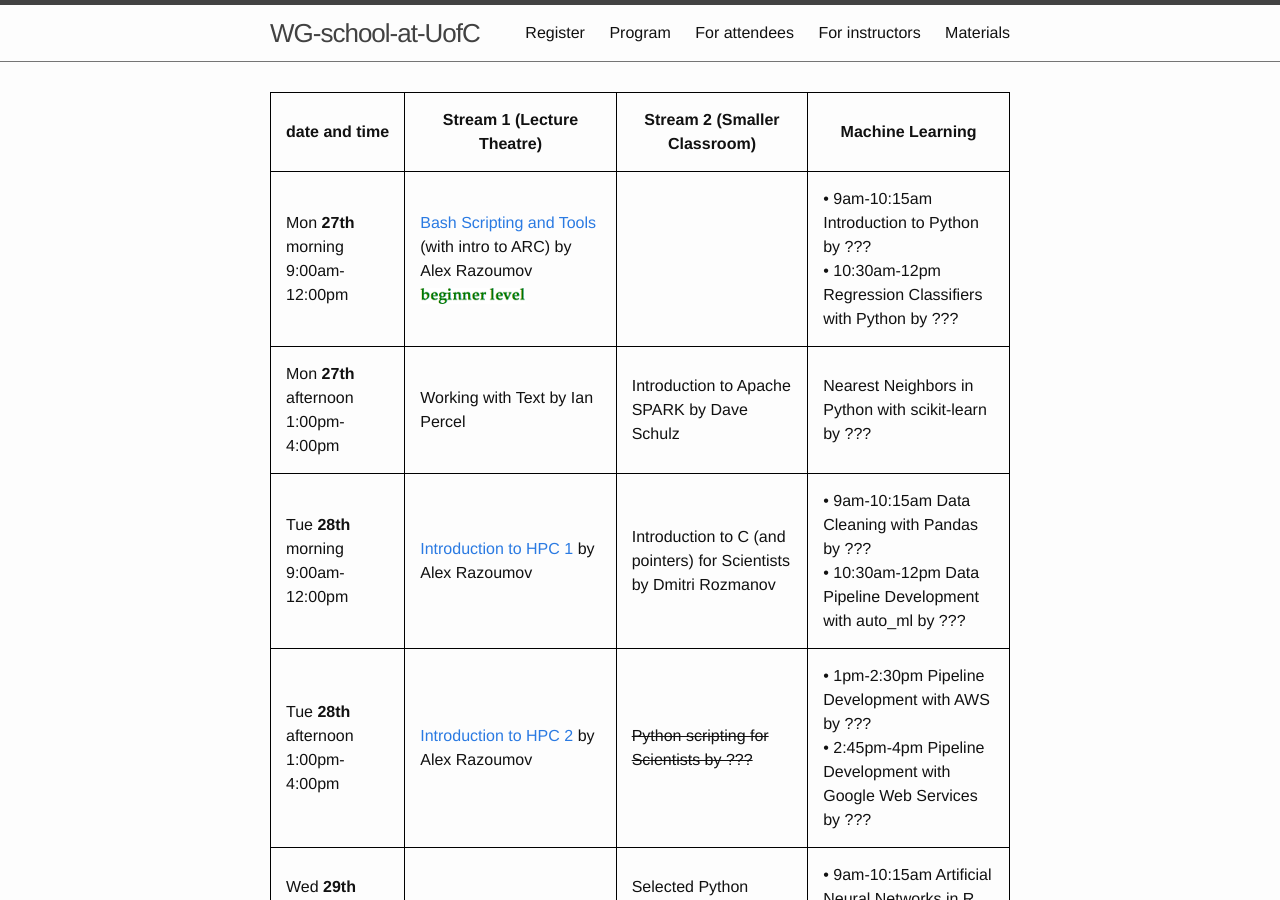
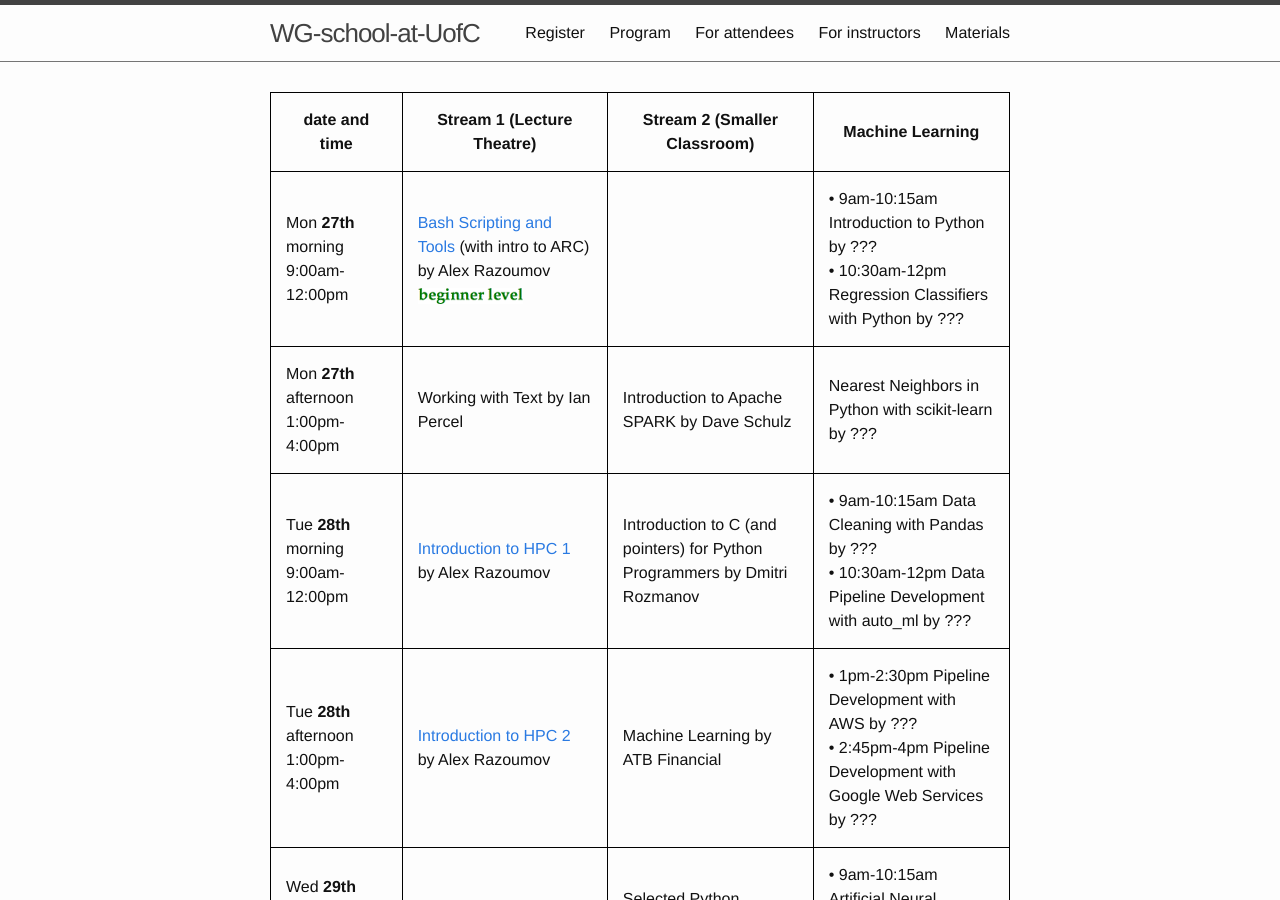
Before and after one commit to WestGrid/ubcSummerSchool2019, a Jekyll site: the page built from 1-program.md, in a window 1280 px wide and 900 px high. Built offline with Jekyll 4.4.1, drawn with Linux system fonts in a browser that asks for light colours.

Commit message:
2019-Feb-25 12:42

```diff
--- a/1-program.md
+++ b/1-program.md
@@ -12,8 +12,8 @@ nav: true
 | ------------- | --------------- | ----------------- | ----------------- |
 | Mon **27th** morning 9:00am-12:00pm | [Bash Scripting and Tools](bash) (with intro to ARC) by Alex Razoumov {{beginner}} | | • 9am-10:15am Introduction to Python by ??? <br> • 10:30am-12pm Regression Classifiers with Python by ??? |
 | Mon **27th** afternoon 1:00pm-4:00pm | Working with Text by Ian Percel | Introduction to Apache SPARK by Dave Schulz | Nearest Neighbors in Python with scikit-learn by ??? |
-| Tue **28th** morning 9:00am-12:00pm | [Introduction to HPC 1](introHPC) by Alex Razoumov | Introduction to C (and pointers) for Scientists by Dmitri Rozmanov | • 9am-10:15am Data Cleaning with Pandas by ??? <br> • 10:30am-12pm Data Pipeline Development with auto_ml by ??? |
-| Tue **28th** afternoon 1:00pm-4:00pm | [Introduction to HPC 2](introHPC) by Alex Razoumov | <strike>Python scripting for Scientists by ???</strike> | • 1pm-2:30pm Pipeline Development with AWS by ??? <br> • 2:45pm-4pm Pipeline Development with Google Web Services by ??? |
+| Tue **28th** morning 9:00am-12:00pm | [Introduction to HPC 1](introHPC) by Alex Razoumov | Introduction to C (and pointers) for Python Programmers by Dmitri Rozmanov | • 9am-10:15am Data Cleaning with Pandas by ??? <br> • 10:30am-12pm Data Pipeline Development with auto_ml by ??? |
+| Tue **28th** afternoon 1:00pm-4:00pm | [Introduction to HPC 2](introHPC) by Alex Razoumov | Machine Learning by ATB Financial | • 1pm-2:30pm Pipeline Development with AWS by ??? <br> • 2:45pm-4pm Pipeline Development with Google Web Services by ??? |
 | Wed **29th** morning 9:00am-12:00pm | [Scientific Visualization 1](visualization) by Alex Razoumov | Selected Python libraries for Researchers by Ian Percel | • 9am-10:15am Artificial Neural Networks in R by ??? <br> • 10:30am-12pm ANFIS with R by ??? |
 | Wed **29th** afternoon 1:00pm-4:00pm | [Scientific Visualization 2](visualization) by Alex Razoumov | Speeding up Python code with C/C++ by Dmitri Rozmanov | Tensor Flow for CNN (Deep Learning) in MATLAB by MathWorks |
 | Thu **30th** morning 9:00am-12:00pm | [Chapel parallel programming](chapel) by Alex Razoumov | R in HPC environment by Mark Lowerison | • 9am-10:15am K-means Clustering in Python by ??? <br> • 10:30am-12pm PCA for Feature Selection by ??? |
```
Also changed, not shown: other parts of 1-program.md (+2 -0 lines).
